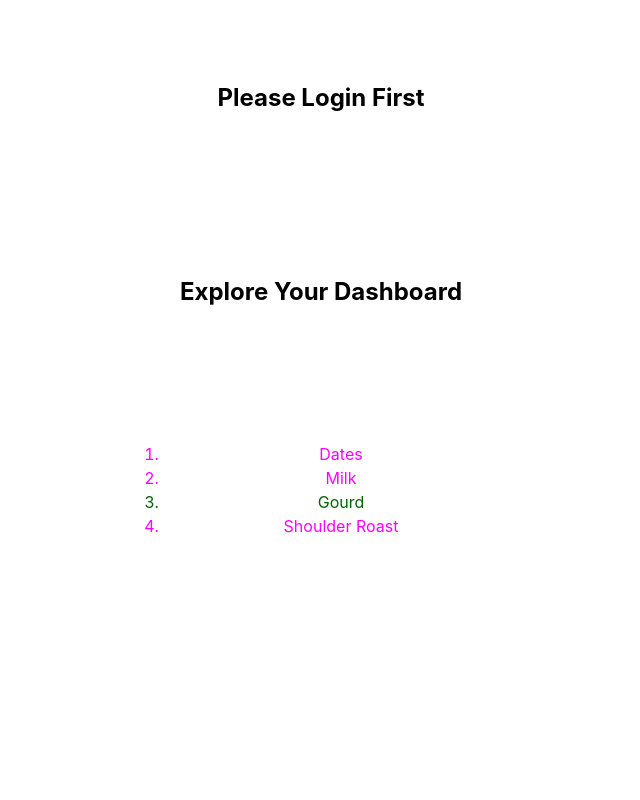
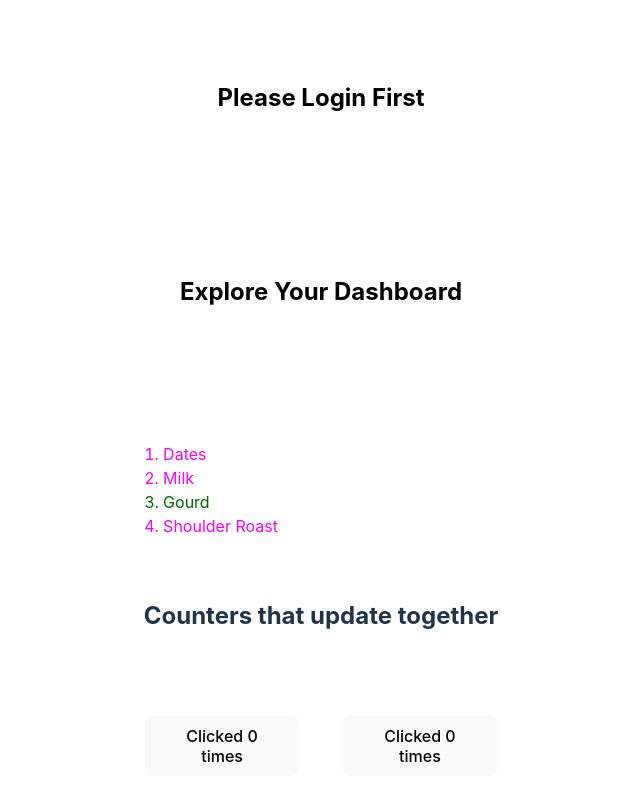
Before and after one commit to abubakar1010/react_simple_project, a React (Vite) app: page / in a window 1280 px wide. Shown: the part 602-1402 px from the top of the page, without its empty margins (319-959 px from the left). Before the commit the page ends 1232 px from the top, so only its background shows below. Built offline with nearby package versions, Linux system fonts and the light colour scheme.

Commit message:
finished project with the component,jsx, props, hooks conditional rendering and more concept of react

```diff
--- a/src/App.jsx
+++ b/src/App.jsx
@@ -1,12 +1,23 @@
 
 import './App.css'
 import Condition from './Conditional'
+import Event from './Event'
 import Greeting from './Greeting'
 import ReactComponent from './ReactComponent'
 import RenderingList from './RenderingLists'
 import User from './User'
+import { useState } from 'react'
+import './Conditional.css'
+
 
 function App() {
+
+  const [count,setCount] = useState(0)
+
+    function handleEvent(){
+        let newCount = count + 1
+        setCount(newCount)
+    }
 
 
   return (
@@ -19,6 +30,11 @@ function App() {
     <User />
     <Condition />
     <RenderingList />
+      <h2>Counters that update together</h2>
+    <div className='condition'>
+    <Event count={count} onClick= {handleEvent} />
+    <Event count={count} onClick= {handleEvent} />
+    </div>
     </>
   )
 }
--- /dev/null
+++ b/src/Event.jsx
@@ -0,0 +1,14 @@
+
+import './Conditional.css'
+function Event({ count, onClick}){
+
+
+
+    return(
+        <div className='condition'>
+            <button onClick={onClick} >Clicked {count} times </button>
+        </div>
+    )
+}
+
+export default Event
--- a/src/RenderingLists.jsx
+++ b/src/RenderingLists.jsx
@@ -13,7 +13,7 @@ export default function RenderingList(){
 
     return (
         <div className='welcome'>
-            <ol>
+            <ol style={{textAlign:'left'}}>
                 {food}
             </ol>
         </div>
```
